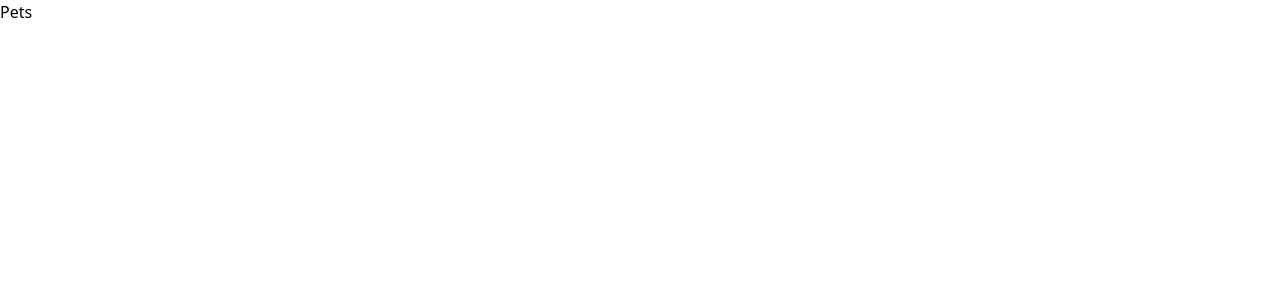
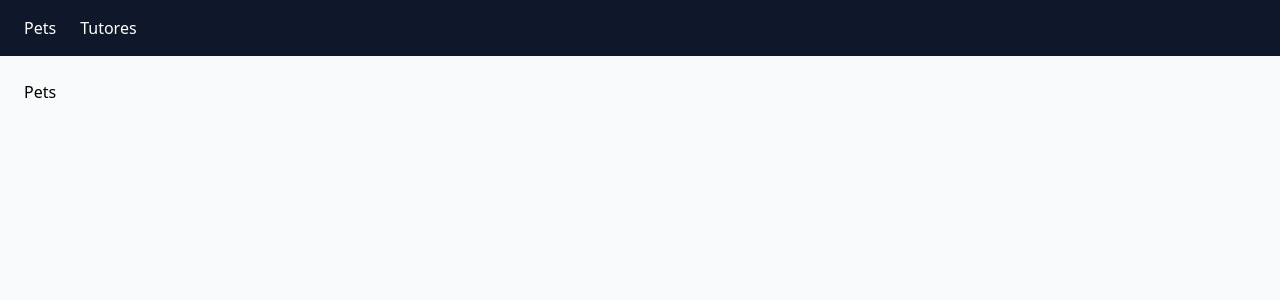
Before and after one commit to kaique-oliveira/kaique-de-oliveira-antonio-458252, a React (Vite) app: page /pets in a window 1280 px wide. Shown: the top 300 px of the page. Built offline with nearby package versions, Linux system fonts and the light colour scheme.

Commit message:
chore: add base layout with header and outlet

```diff
--- a/src/router.tsx
+++ b/src/router.tsx
@@ -1,5 +1,6 @@
 import { BrowserRouter, Routes, Route, Navigate } from 'react-router-dom'
 import { lazy, Suspense } from 'react'
+import { Layout } from './shared/components/Layout'
 
 const PetsPage = lazy(() => import('./pages/PetsPage'))
 const TutorsPage = lazy(() => import('./pages/TutorsPage'))
@@ -9,9 +10,11 @@ export function AppRouter() {
     <BrowserRouter>
       <Suspense fallback={<div>Loading...</div>}>
         <Routes>
-          <Route path="/" element={<Navigate to="/pets" />} />
-          <Route path="/pets" element={<PetsPage />} />
-          <Route path="/tutors" element={<TutorsPage />} />
+          <Route element={<Layout />}>
+            <Route path="/" element={<Navigate to="/pets" />} />
+            <Route path="/pets" element={<PetsPage />} />
+            <Route path="/tutors" element={<TutorsPage />} />
+          </Route>
         </Routes>
       </Suspense>
     </BrowserRouter>
```
